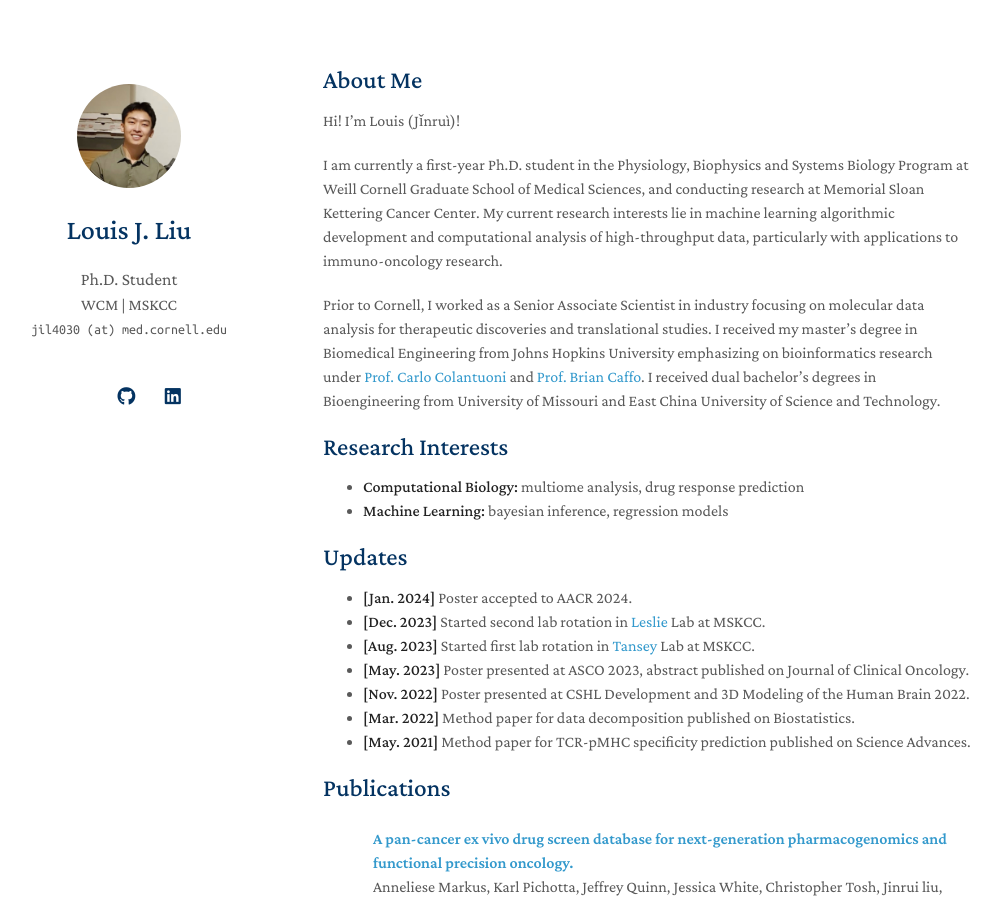
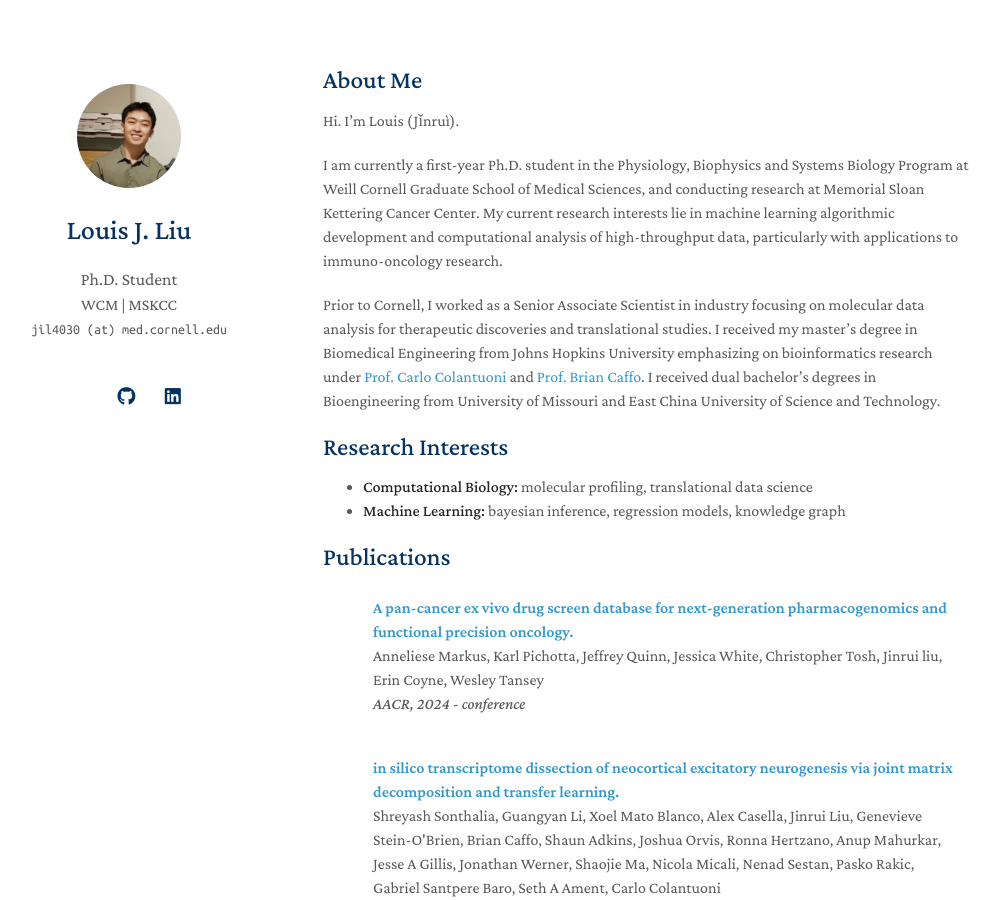
Before and after one commit to louis-jliu/louis-jliu.github.io, a Jekyll site: the page built from index.md, in a window 1280 px wide and 900 px high. Shown: the whole window, without its empty margins (147-1147 px from the left). Built offline with Jekyll 4.4.1, drawn with Linux system fonts in a browser that asks for light colours; nearby versions of some CDN libraries; a style sheet for code colours, icons or effects is not loaded; our own code applies the rules of GitHub Pages for plain Markdown files.

Commit message:
delete updates section

```diff
--- a/index.md
+++ b/index.md
@@ -4,7 +4,7 @@ layout: homepage
 
 ## About Me
 
-Hi! I'm Louis (Jǐnruì)!
+Hi. I'm Louis (Jǐnruì).
 
 I am currently a first-year Ph.D. student in the Physiology, Biophysics and Systems Biology Program at Weill Cornell Graduate School of Medical Sciences, and conducting research at Memorial Sloan Kettering Cancer Center. My current research interests lie in machine learning algorithmic development and computational analysis of high-throughput data, particularly with applications to immuno-oncology research.
 
@@ -12,10 +12,10 @@ Prior to Cornell, I worked as a Senior Associate Scientist in industry focusing
 
 ## Research Interests
 
-- **Computational Biology:** multiome analysis, drug response prediction
-- **Machine Learning:** bayesian inference, regression models
+- **Computational Biology:** molecular profiling, translational data science
+- **Machine Learning:** bayesian inference, regression models, knowledge graph
 
-## Updates
+<!---## Updates
 
 - **[Jan. 2024]** Poster accepted to AACR 2024.
 - **[Dec. 2023]** Started second lab rotation in [Leslie](https://www.mskcc.org/research/ski/labs/christina-leslie) Lab at MSKCC.
@@ -23,7 +23,7 @@ Prior to Cornell, I worked as a Senior Associate Scientist in industry focusing
 - **[May. 2023]** Poster presented at ASCO 2023, abstract published on Journal of Clinical Oncology.
 - **[Nov. 2022]** Poster presented at CSHL Development and 3D Modeling of the Human Brain 2022.
 - **[Mar. 2022]** Method paper for data decomposition published on Biostatistics.
-- **[May. 2021]** Method paper for TCR-pMHC specificity prediction published on Science Advances.
+- **[May. 2021]** Method paper for TCR-pMHC specificity prediction published on Science Advances.-->
 
 {% include_relative _includes/publications.md %}
 <!-- {% include_relative _includes/services.md %}-->
```
